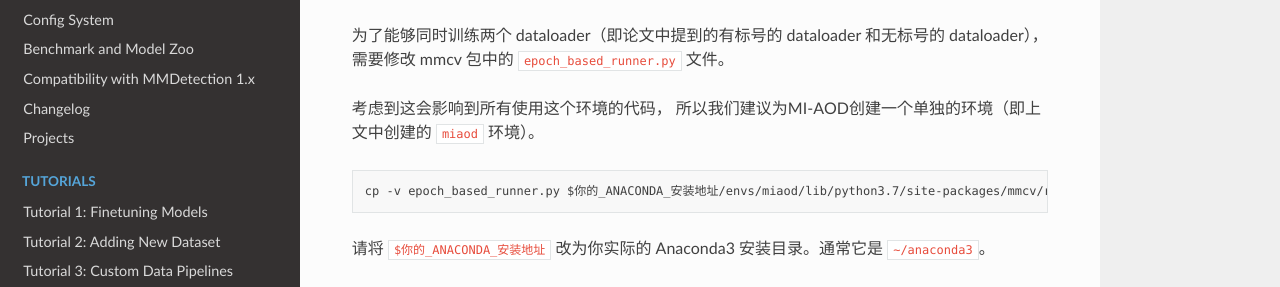
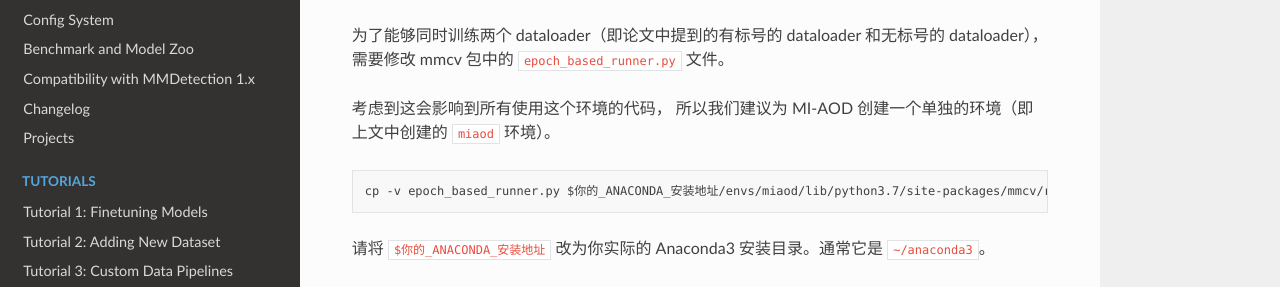
Before and after one commit to yuantn/MI-AOD, a Sphinx documentation site: the page built from docs/installation_cn.md, in a window 1280 px wide and 900 px high, scrolled down 2425 px. Shown: the part 159-446 px from the top of the window. Built offline with Sphinx 7.4.7 and the Read the Docs theme 2.0.0, drawn with Linux system fonts in a browser that asks for light colours.

````diff
--- a/docs/installation_cn.md
+++ b/docs/installation_cn.md
@@ -118,10 +118,10 @@ c. 一些依赖项是可选的。若仅以最小运行需求安装，直接运
 
 ## 修改 MMCV 包
 
-为了能够同时训练两个 dataloader（即论文中提到的有标号的 dataloader 和无标号的 dataloader），需要修改 mmcv 包中的 ` epoch_based_runner.py ` 文件。
+为了能够同时训练两个 dataloader（即论文中提到的有标号的 dataloader 和无标号的 dataloader），需要修改 mmcv 包中的 `epoch_based_runner.py` 文件。
 
 考虑到这会影响到所有使用这个环境的代码，
-所以我们建议为MI-AOD创建一个单独的环境（即上文中创建的 ` miaod ` 环境）。
+所以我们建议为 MI-AOD 创建一个单独的环境（即上文中创建的 `miaod` 环境）。
 
 ```shell
 cp -v epoch_based_runner.py $你的_ANACONDA_安装地址/envs/miaod/lib/python3.7/site-packages/mmcv/runner/
@@ -131,7 +131,7 @@ cp -v epoch_based_runner.py $你的_ANACONDA_安装地址/envs/miaod/lib/python3
 
 之后如果你修改了 mmcv 包中的任何文件
 （包括但不限于：更新/重新安装了 Python、PyTorch、mmdetection、mmcv、mmcv-full、conda 环境），
-都应该重新将这个代码库中的 ` epoch_base_runner.py ` 文件再次复制到上面的 mmcv 文件夹下。([Issue #3](../../issues/3))
+都应该重新将这个代码库中的 `epoch_base_runner.py` 文件再次复制到上面的 mmcv 文件夹下。([Issue #3](../../issues/3))
 
 ## 从头开始的安装脚本
 
````
